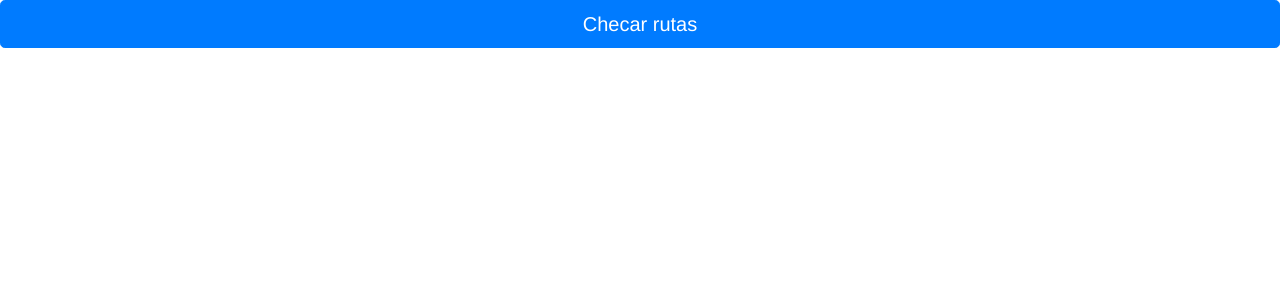
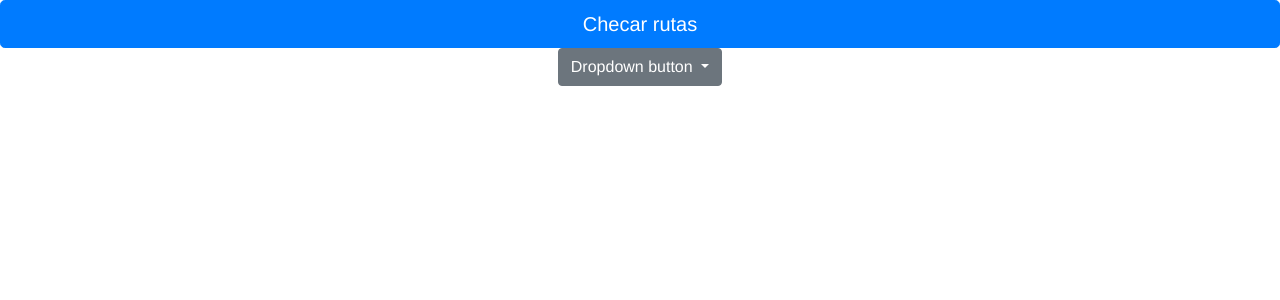
Before and after one commit to Via-Software/geRetoHack, a Vue app: page /#/rutas in a window 1280 px wide. Shown: the top 300 px of the page. Built offline with nearby package versions, Linux system fonts and the light colour scheme.

Commit message:
rutas new features

```diff
--- a/src/views/Rutas.vue
+++ b/src/views/Rutas.vue
@@ -1,6 +1,16 @@
 <template>
     <div>
         <button type="button" class="btn btn-primary btn-lg btn-block" @click.prevent="check">Checar rutas</button>
+        <div class="dropdown">
+            <button class="btn btn-secondary dropdown-toggle" type="button" id="dropdownMenuButton" data-toggle="dropdown" aria-haspopup="true" aria-expanded="false">
+            Dropdown button
+            </button>
+            <div class="dropdown-menu" aria-labelledby="dropdownMenuButton">
+                <a class="dropdown-item" href="#">Action</a>
+                <a class="dropdown-item" href="#">Another action</a>
+                <a class="dropdown-item" href="#">Something else here</a>
+            </div>
+        </div>
     </div>
 </template>
 
@@ -11,31 +21,27 @@
     name:'Rutas',
     data(){
         return{
-            rutas:{},
-
+            rutas: Array(),
         }
     },
     methods:{
         check(){
-            // https://jsonplaceholder.typicode.com/todos
             // http://192.168.0.146:8080/buses
+            var that=this;
             axios.get('/buses')
             .then(function (response) {
                 var buses=JSON.stringify(response.data);
                 buses=JSON.parse(buses)
                 var rutas=Array();
                 var ruta="";
-                // console.log(buses[0].route.name
                 for(var bus in buses){
-                    // console.log(buses[bus].route.name)
                     ruta = buses[bus].route.name;
                     if (ruta!="") {
                         rutas.push(ruta)
                     }
                 }
-                rutas=_.uniq(rutas)
-                console.log(rutas);
-
+                rutas=_.uniq(rutas);
+                that.$data.rutas=rutas;
             })
             .catch(function (error) {
                 console.log(error);
```
